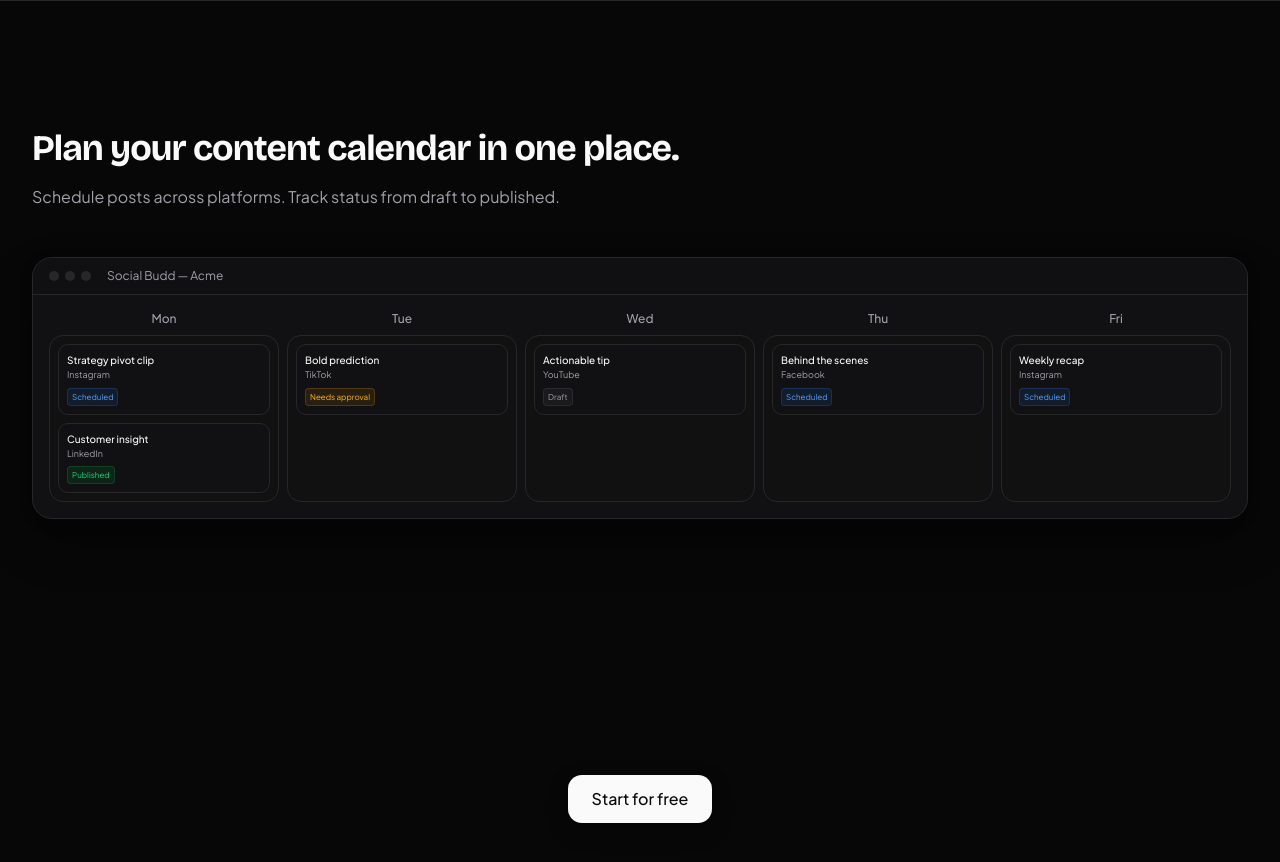
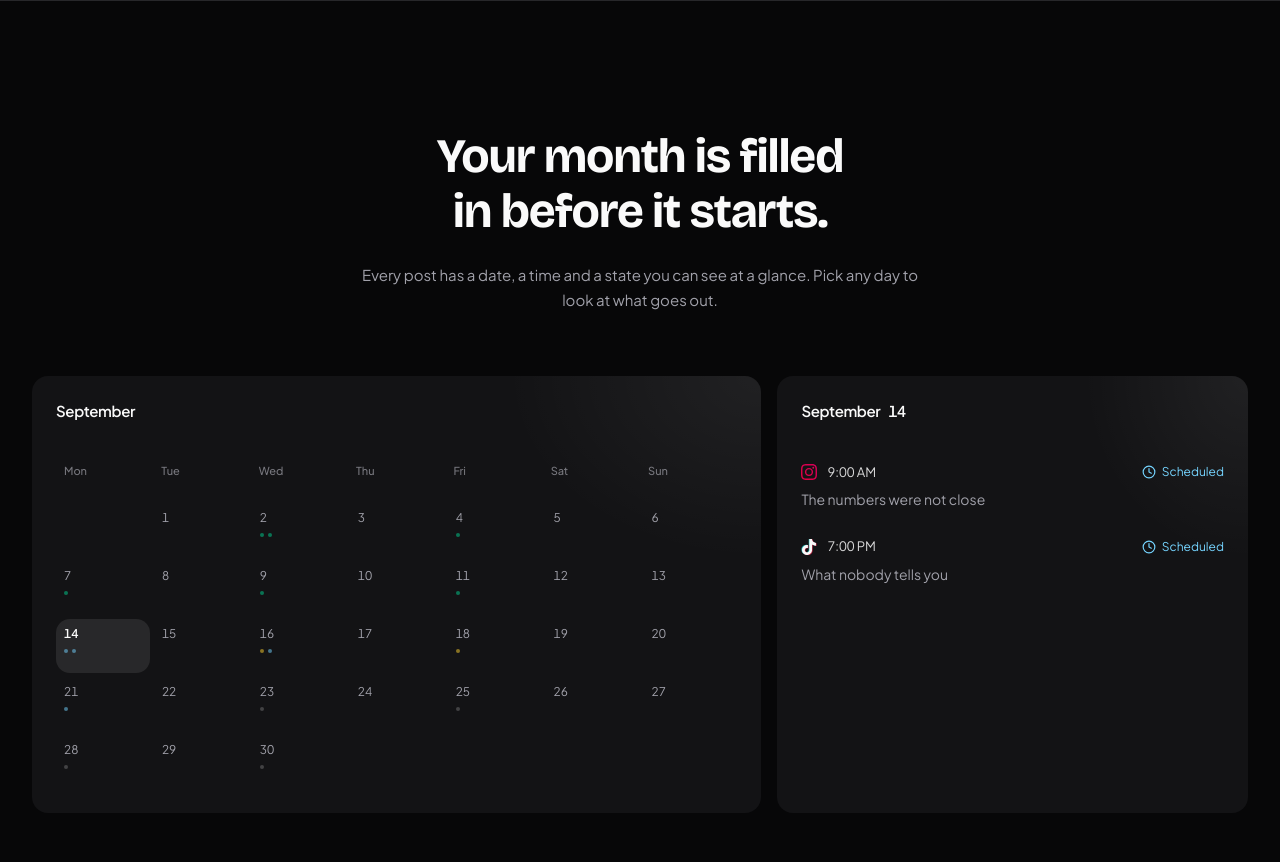
Before and after one commit to Social-Budd/SOCIALBUDD_MARKETING, a Next.js app: page /product/scheduling in a window 1280 px wide. Shown: the part 580-1442 px from the top of the page. Built offline with nearby package versions, Linux system fonts and the light colour scheme.

Commit message:
managed calander section

```diff
--- a/components/marketing/calendar-section.tsx
+++ b/components/marketing/calendar-section.tsx
@@ -1,27 +1,210 @@
+"use client";
+
+import { useState } from "react";
+import { CircleCheck, CircleDashed, Clock, TriangleAlert } from "lucide-react";
 import { Container } from "@/components/ui/container";
 import { Section } from "@/components/ui/section";
 import { MotionReveal } from "@/components/ui/motion-reveal";
-import { AppShell } from "@/components/product-ui/app-shell";
-import { CalendarGrid } from "@/components/product-ui/calendar-grid";
+import {
+  InstagramIcon,
+  LinkedInIcon,
+  TikTokIcon,
+  YouTubeIcon,
+} from "@/components/ui/platform-icons";
+
+/* -------------------------------------------------------------------------- */
+/*  Surface                                                                    */
+/* -------------------------------------------------------------------------- */
+
+const tile =
+  "relative overflow-hidden rounded-2xl bg-[#131315] p-5 sm:p-6 " +
+  "before:pointer-events-none before:absolute before:inset-0 " +
+  "before:bg-[radial-gradient(50%_60%_at_100%_0%,rgba(255,255,255,0.06),transparent_70%)]";
+
+/* -------------------------------------------------------------------------- */
+/*  A month of posts                                                           */
+/* -------------------------------------------------------------------------- */
+
+/** September 2026 starts on a Tuesday and runs 30 days. */
+const MONTH = "September";
+const FIRST_WEEKDAY = 1; // Monday is 0
+const DAYS = 30;
+const TODAY = 14;
+
+type Status = "published" | "scheduled" | "approval" | "draft";
+
+const status = {
+  published: { label: "Published", dot: "bg-emerald-400/50", text: "text-emerald-400", Icon: CircleCheck },
+  scheduled: { label: "Scheduled", dot: "bg-sky-300/50", text: "text-sky-300", Icon: Clock },
+  approval: { label: "Needs approval", dot: "bg-amber-300/50", text: "text-amber-300", Icon: TriangleAlert },
+  draft: { label: "Draft", dot: "bg-white/20", text: "text-muted-foreground", Icon: CircleDashed },
+} as const;
+
+const IG = InstagramIcon;
+const TT = TikTokIcon;
+const YT = YouTubeIcon;
+const LI = LinkedInIcon;
+
+type Post = {
+  day: number;
+  time: string;
+  Mark: typeof IG;
+  state: Status;
+  title: string;
+};
+
+const posts: Post[] = [
+  { day: 2, time: "9:00 AM", Mark: IG, state: "published", title: "Six months on the wrong road" },
+  { day: 2, time: "6:30 PM", Mark: TT, state: "published", title: "The call that changed it" },
+  { day: 4, time: "11:00 AM", Mark: YT, state: "published", title: "What we would do instead" },
+  { day: 7, time: "8:30 AM", Mark: LI, state: "published", title: "The pivot, in full" },
+  { day: 9, time: "5:30 PM", Mark: IG, state: "published", title: "Once a week to daily" },
+  { day: 11, time: "1:00 PM", Mark: YT, state: "published", title: "Six weeks later" },
+  { day: 14, time: "9:00 AM", Mark: IG, state: "scheduled", title: "The numbers were not close" },
+  { day: 14, time: "7:00 PM", Mark: TT, state: "scheduled", title: "What nobody tells you" },
+  { day: 16, time: "8:30 AM", Mark: LI, state: "approval", title: "Hiring for the pivot" },
+  { day: 16, time: "4:00 PM", Mark: TT, state: "scheduled", title: "Two years from now" },
+  { day: 18, time: "11:00 AM", Mark: YT, state: "approval", title: "The first month problem" },
+  { day: 21, time: "9:00 AM", Mark: IG, state: "scheduled", title: "Start here instead" },
+  { day: 23, time: "8:30 AM", Mark: LI, state: "draft", title: "What the data said" },
+  { day: 25, time: "6:00 PM", Mark: TT, state: "draft", title: "One upload, one month" },
+  { day: 28, time: "10:00 AM", Mark: IG, state: "draft", title: "The quiet compounding" },
+  { day: 30, time: "5:00 PM", Mark: YT, state: "draft", title: "Where this goes next" },
+];
+
+const weekdays = ["Mon", "Tue", "Wed", "Thu", "Fri", "Sat", "Sun"];
+
+function postsOn(day: number) {
+  return posts.filter((post) => post.day === day);
+}
+
+/* -------------------------------------------------------------------------- */
+/*  The section                                                                */
+/* -------------------------------------------------------------------------- */
 
 export function CalendarSection() {
+  const [selected, setSelected] = useState(TODAY);
+  const chosen = postsOn(selected);
+
   return (
     <Section>
       <Container>
         <MotionReveal>
-          <h2 className="max-w-2xl text-3xl font-bold tracking-tight md:text-4xl">
-            Plan your content calendar in one place.
+          <h2 className="mx-auto max-w-2xl text-balance text-center text-3xl font-bold leading-[1.15] tracking-tight md:text-4xl lg:text-5xl">
+            Your month is filled in before it starts.
           </h2>
-          <p className="mt-4 max-w-xl text-muted-foreground">
-            Schedule posts across platforms. Track status from draft to published.
+          <p className="mx-auto mt-5 max-w-xl text-center text-[15px] leading-relaxed text-muted-foreground md:mt-6">
+            Every post has a date, a time and a state you can see at a glance. Pick any
+            day to look at what goes out.
           </p>
         </MotionReveal>
 
-        <div className="mt-12">
-          <AppShell clientName="Acme" compact>
-            <CalendarGrid />
-          </AppShell>
-        </div>
+        <MotionReveal>
+          <div className="mt-12 grid gap-4 md:mt-16 lg:grid-cols-[1.55fr_1fr]">
+            {/* The month */}
+            <div className={tile}>
+              <p className="relative text-[15px] font-semibold tracking-tight">{MONTH}</p>
+
+              <div className="relative mt-10">
+                <div className="grid grid-cols-7">
+                  {weekdays.map((day) => (
+                    <p
+                      key={day}
+                      className="pb-6 pl-2 text-[11px] font-medium text-muted-foreground/70"
+                    >
+                      {day}
+                    </p>
+                  ))}
+                </div>
+
+                {/* No rules at all: the dates and their dots carry the grid. */}
+                <div className="grid grid-cols-7 gap-1">
+                  {Array.from({ length: FIRST_WEEKDAY }, (_, i) => (
+                    <span key={`pad-${i}`} />
+                  ))}
+
+                  {Array.from({ length: DAYS }, (_, i) => i + 1).map((day) => {
+                    const dayPosts = postsOn(day);
+                    const on = selected === day;
+                    return (
+                      <button
+                        key={day}
+                        type="button"
+                        onClick={() => setSelected(day)}
+                        aria-pressed={on}
+                        className={`flex h-[46px] flex-col items-start rounded-lg px-2 py-1.5 text-left transition-colors sm:h-[54px] ${
+                          on ? "bg-white/[0.09]" : "hover:bg-white/[0.05]"
+                        }`}
+                      >
+                        <span
+                          className={`text-[12px] tabular-nums ${
+                            day === TODAY
+                              ? "font-semibold text-foreground"
+                              : "text-muted-foreground"
+                          }`}
+                        >
+                          {day}
+                        </span>
+                        <span className="mt-1.5 flex gap-1">
+                          {dayPosts.map((post, i) => (
+                            <span
+                              key={i}
+                              className={`h-1 w-1 rounded-full ${status[post.state].dot}`}
+                            />
+                          ))}
+                        </span>
+                      </button>
+                    );
+                  })}
+
+                  {Array.from(
+                    { length: (7 - ((FIRST_WEEKDAY + DAYS) % 7)) % 7 },
+                    (_, i) => (
+                      <span key={`tail-${i}`} />
+                    )
+                  )}
+                </div>
+              </div>
+            </div>
+
+            {/* The day */}
+            <div className={tile}>
+              <p className="relative flex items-baseline gap-2 text-[15px] font-semibold tracking-tight">
+                <span>{MONTH}</span>
+                <span className="tabular-nums">{selected}</span>
+              </p>
+
+              <ul className="relative mt-10 space-y-7">
+                {chosen.map(({ time, Mark, state, title }) => (
+                  <li key={time}>
+                    <div className="flex items-center gap-2.5">
+                      <Mark className="h-4 w-4 shrink-0" />
+                      <span className="text-[13px] tabular-nums text-foreground/85">
+                        {time}
+                      </span>
+                      <span className={`ml-auto flex items-center gap-1.5 ${status[state].text}`}>
+                        {(() => {
+                          const Icon = status[state].Icon;
+                          return <Icon className="h-3.5 w-3.5" strokeWidth={2} />;
+                        })()}
+                        <span className="text-[12px]">{status[state].label}</span>
+                      </span>
+                    </div>
+                    <p className="mt-2 text-[14px] leading-snug text-muted-foreground">
+                      {title}
+                    </p>
+                  </li>
+                ))}
+
+                {chosen.length === 0 && (
+                  <li className="mx-auto max-w-[17rem] text-balance py-8 text-center text-[14px] leading-relaxed text-muted-foreground">
+                    A quiet day. Nothing goes out until the next slot.
+                  </li>
+                )}
+              </ul>
+            </div>
+          </div>
+        </MotionReveal>
       </Container>
     </Section>
   );
```
